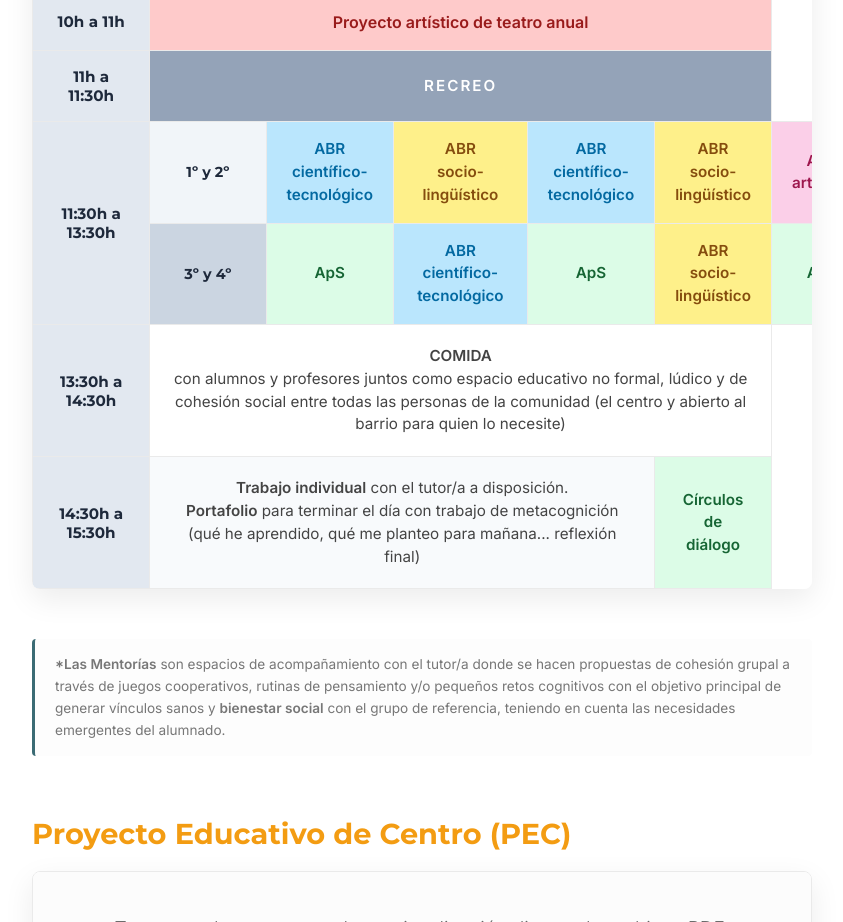
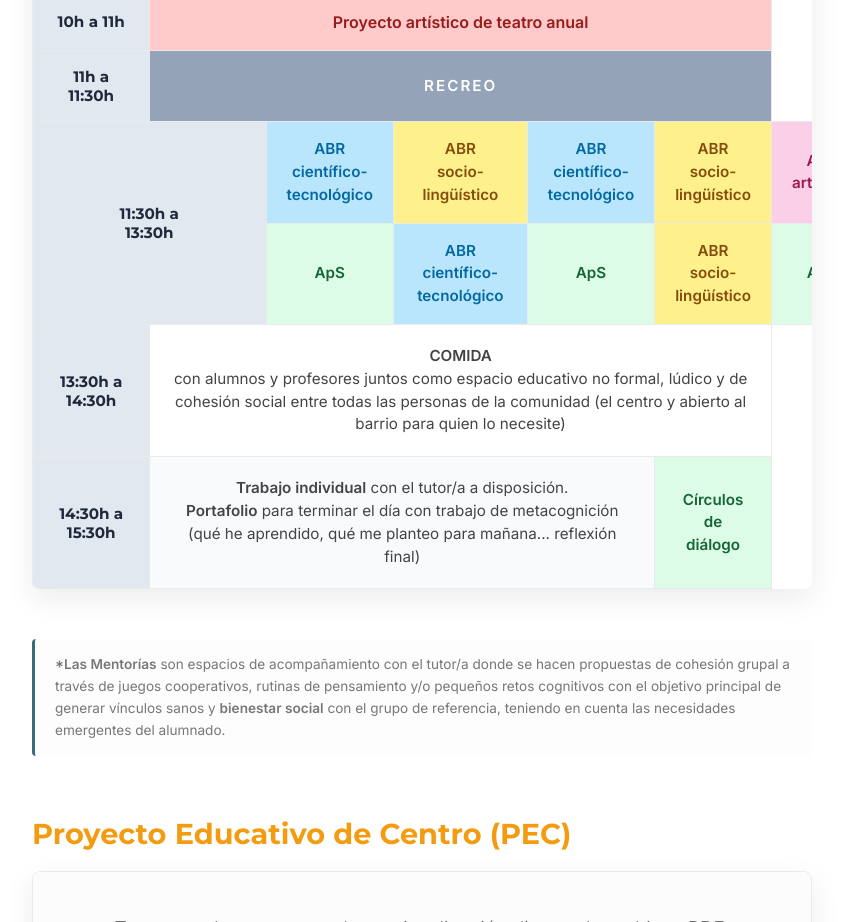
Before and after one commit to UriCPDVL/institut-ateneu, a plain HTML site: page metodologia.html in a window 1280 px wide. Shown: the part 5280-6202 px from the top of the page, without its empty margins (218-1061 px from the left). Drawn offline with Linux system fonts and the light colour scheme.

Commit message:
fix(schedule): unifica la columna izquierda combinando las celdas de franja horaria y ciclo mediante rowspan para igualar con precisión el recuadro gris integrado en el diseño original

```diff
--- a/metodologia.html
+++ b/metodologia.html
@@ -324,8 +324,7 @@
                             </td>
                         </tr>
                         <tr>
-                            <th rowspan="2" data-i18n="sch_r4_th">11:30h a 13:30h</th>
-                            <th class="center" style="background-color: #f1f5f9; width: 8%; font-size: 0.9rem;" data-i18n="sch_r4_lvl1">1º y 2º</th>
+                            <th rowspan="2" colspan="2" class="center" style="background-color: #e2e8f0; width: 14%;" data-i18n="sch_r4_th_merged">11:30h a<br>13:30h</th>
                             <td class="center" style="background-color: #bae6fd; font-weight: 600; color: #0369a1;" data-i18n="sch_r4_mon1">ABR<br>científico-tecnológico</td>
                             <td class="center" style="background-color: #fef08a; font-weight: 600; color: #854d0e;" data-i18n="sch_r4_tue1">ABR<br>socio-lingüístico</td>
                             <td class="center" style="background-color: #bae6fd; font-weight: 600; color: #0369a1;" data-i18n="sch_r4_wed1">ABR<br>científico-tecnológico</td>
@@ -333,7 +332,6 @@
                             <td class="center" style="background-color: #fbcfe8; font-weight: 600; color: #9d174d;" data-i18n="sch_r4_fri1">ABR artístico</td>
                         </tr>
                         <tr>
-                            <th class="center" style="background-color: #cbd5e1; width: 8%; font-size: 0.9rem;" data-i18n="sch_r4_lvl2">3º y 4º</th>
                             <td class="center" style="background-color: #dcfce7; font-weight: 600; color: #166534;" data-i18n="sch_r4_mon2">ApS</td>
                             <td class="center" style="background-color: #bae6fd; font-weight: 600; color: #0369a1;" data-i18n="sch_r4_tue2">ABR<br>científico-tecnológico</td>
                             <td class="center" style="background-color: #dcfce7; font-weight: 600; color: #166534;" data-i18n="sch_r4_wed2">ApS</td>
--- a/translations.js
+++ b/translations.js
@@ -191,6 +191,7 @@ const translations = {
         sch_r3_td: "<strong>RECREO</strong>",
 
         sch_r4_th: "11:30h a 13:30h",
+        sch_r4_th_merged: "11:30h a<br>13:30h",
         sch_r4_lvl1: "1º y 2º",
         sch_r4_lvl2: "3º y 4º",
         sch_r4_mon1: "ABR<br>científico-tecnológico",
@@ -413,6 +414,7 @@ const translations = {
         sch_r3_td: "<strong>ESBARJO</strong>",
 
         sch_r4_th: "11:30h a 13:30h",
+        sch_r4_th_merged: "11:30h a<br>13:30h",
         sch_r4_lvl1: "1r i 2n",
         sch_r4_lvl2: "3r i 4t",
         sch_r4_mon1: "ABR<br>cientificotecnològic",
```
